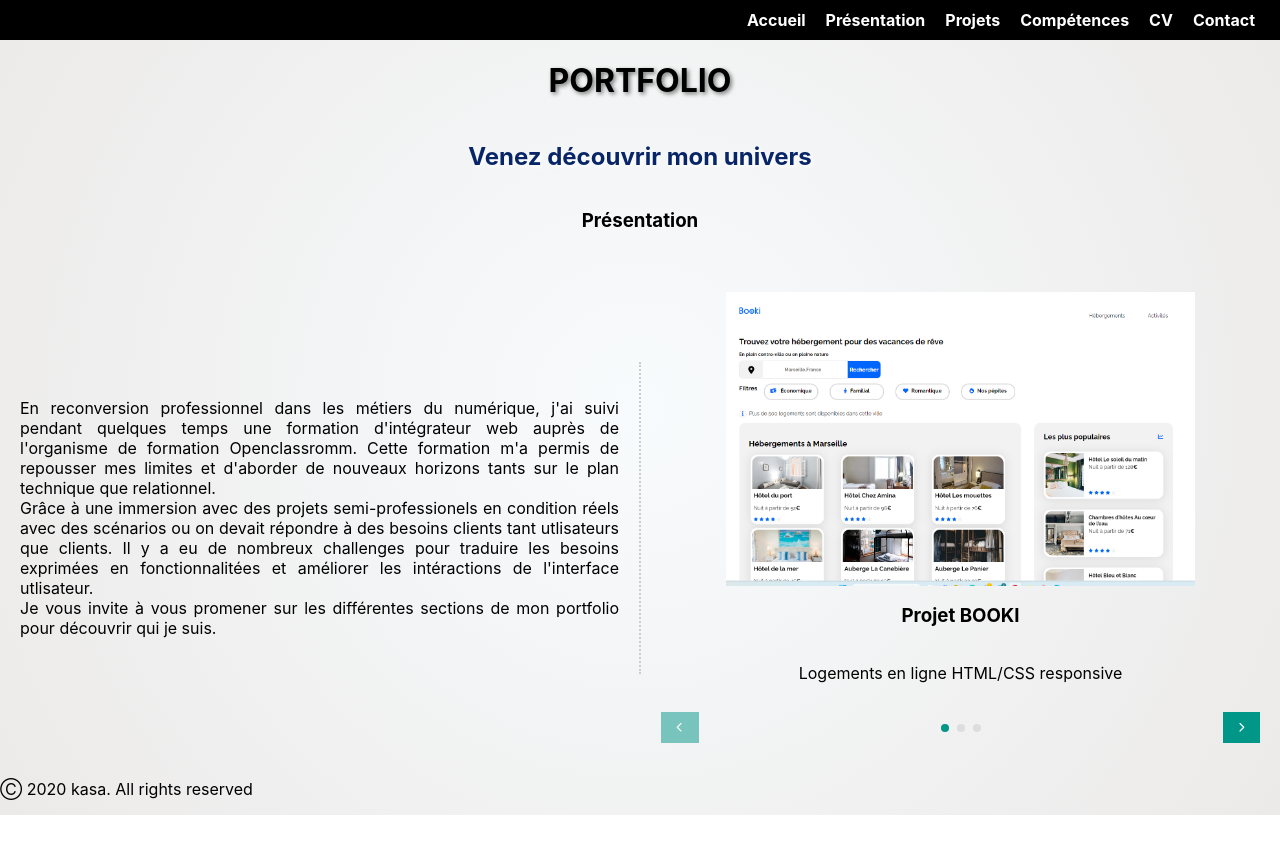
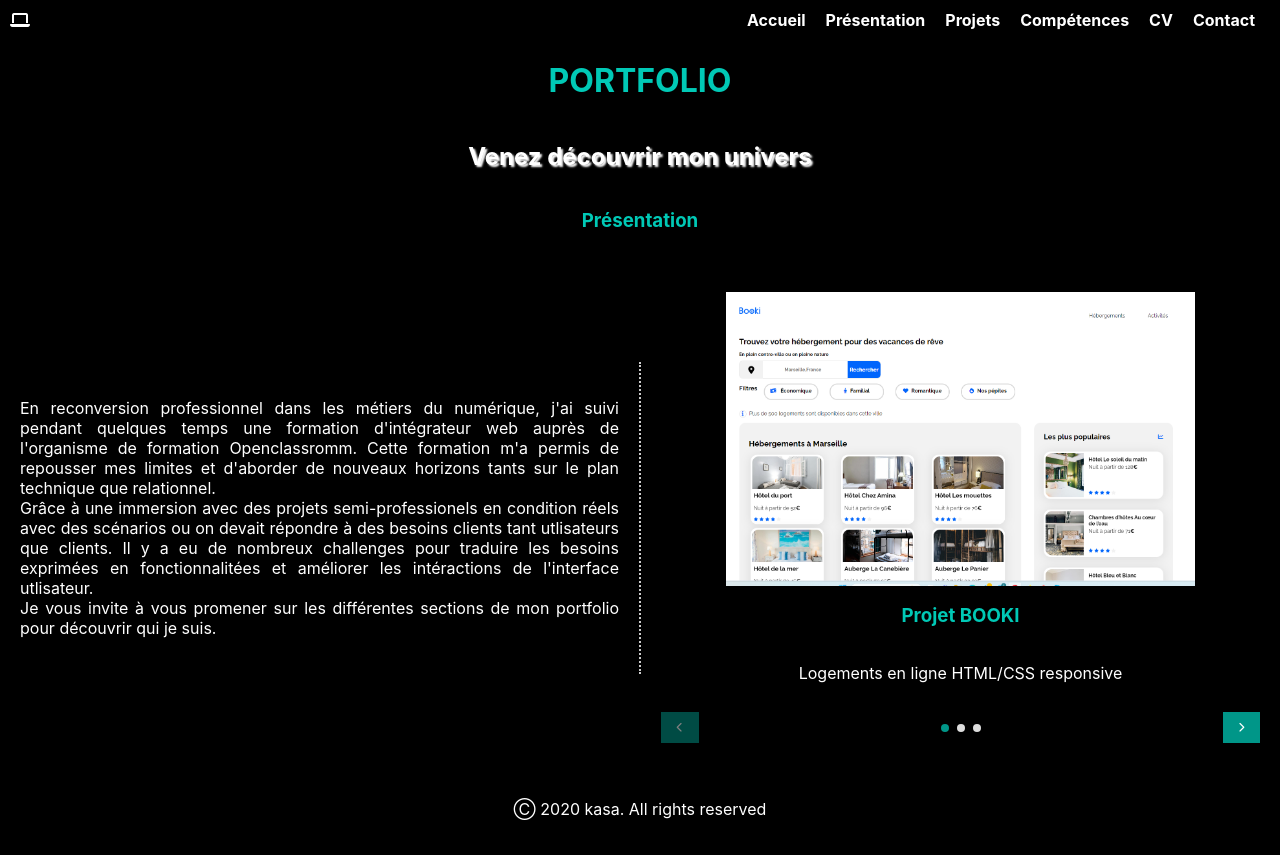
Before and after one commit to ELODIE-74/portefolioweb, a React (Create React App) app in the folder my-portfolio-app/: page / in a window 1280 px wide. Before the commit the page ends 815 px from the top, so only its background shows below. Built offline with nearby package versions, Linux system fonts and the light colour scheme.

Commit message:
configuration color web site

```diff
--- /dev/null
+++ b/my-portfolio-app/src/components/footer/footer.css
@@ -0,0 +1,12 @@
+.footer {
+    background-color: #000000;
+    color: #ffffff;
+    padding: 20px 0;
+    text-align: center;
+  }
+
+  .footer-content {
+    display: flex;
+    justify-content: center;
+    align-items: center;
+  }
--- a/my-portfolio-app/src/components/footer/footer.jsx
+++ b/my-portfolio-app/src/components/footer/footer.jsx
@@ -1,9 +1,11 @@
 import React from "react";
-
+import "./footer.css";
 function Footer() {
   return (
     <footer className="footer">
-      <p>&#x24B8; 2020 kasa. All rights reserved</p>
+      <div className="footer-content">
+        <p>&#x24B8; 2020 kasa. All rights reserved</p>
+      </div>
     </footer>
   );
 }
--- a/my-portfolio-app/src/components/header/header.css
+++ b/my-portfolio-app/src/components/header/header.css
@@ -36,6 +36,6 @@
   }
 
   .menu li a:hover {
-    color: #0000ff;
-    text-shadow: 0 0 2px #0000ff;
+    color: #009688;
+    text-shadow: 0 0 2px #009688;
   }
--- a/my-portfolio-app/src/index.css
+++ b/my-portfolio-app/src/index.css
@@ -5,8 +5,8 @@ body {
     sans-serif;
   -webkit-font-smoothing: antialiased;
   -moz-osx-font-smoothing: grayscale;
-  background: radial-gradient(circle, #f8fbfd, #eceae9);
-  color: black;
+  background-color :  black;
+  color: white;
 }
 
 code {
--- a/my-portfolio-app/src/pages/home/home.css
+++ b/my-portfolio-app/src/pages/home/home.css
@@ -36,15 +36,17 @@
 }
 
 h1 {
-  color: black;
-  text-shadow: 2px 2px 4px rgba(0, 0, 0, 0.5);
+  color: #00c9b6;
+  text-shadow: 2px 2px 10px rgba(0, 0, 0, 0.5);
 }
 
 h2 {
-  color: #082567;
-  text-shadow: 2px 2px 4px white;
+  color: white;
+  text-shadow: 2px 2px 2px white;
+font-weight: bold;
 }
 
 h3 {
+  color: #00c9b6;
   margin-bottom: 20px;
 }
```
